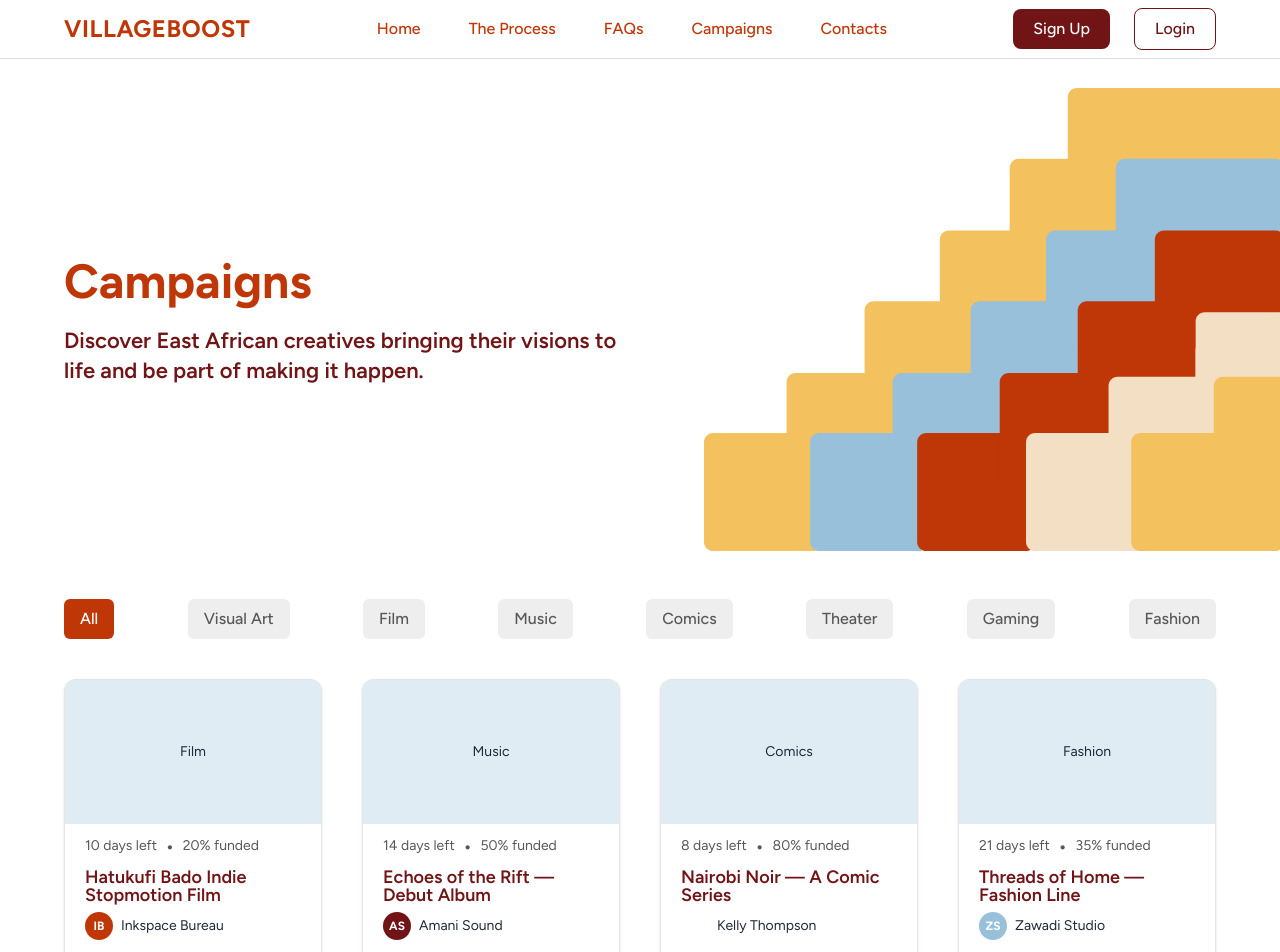
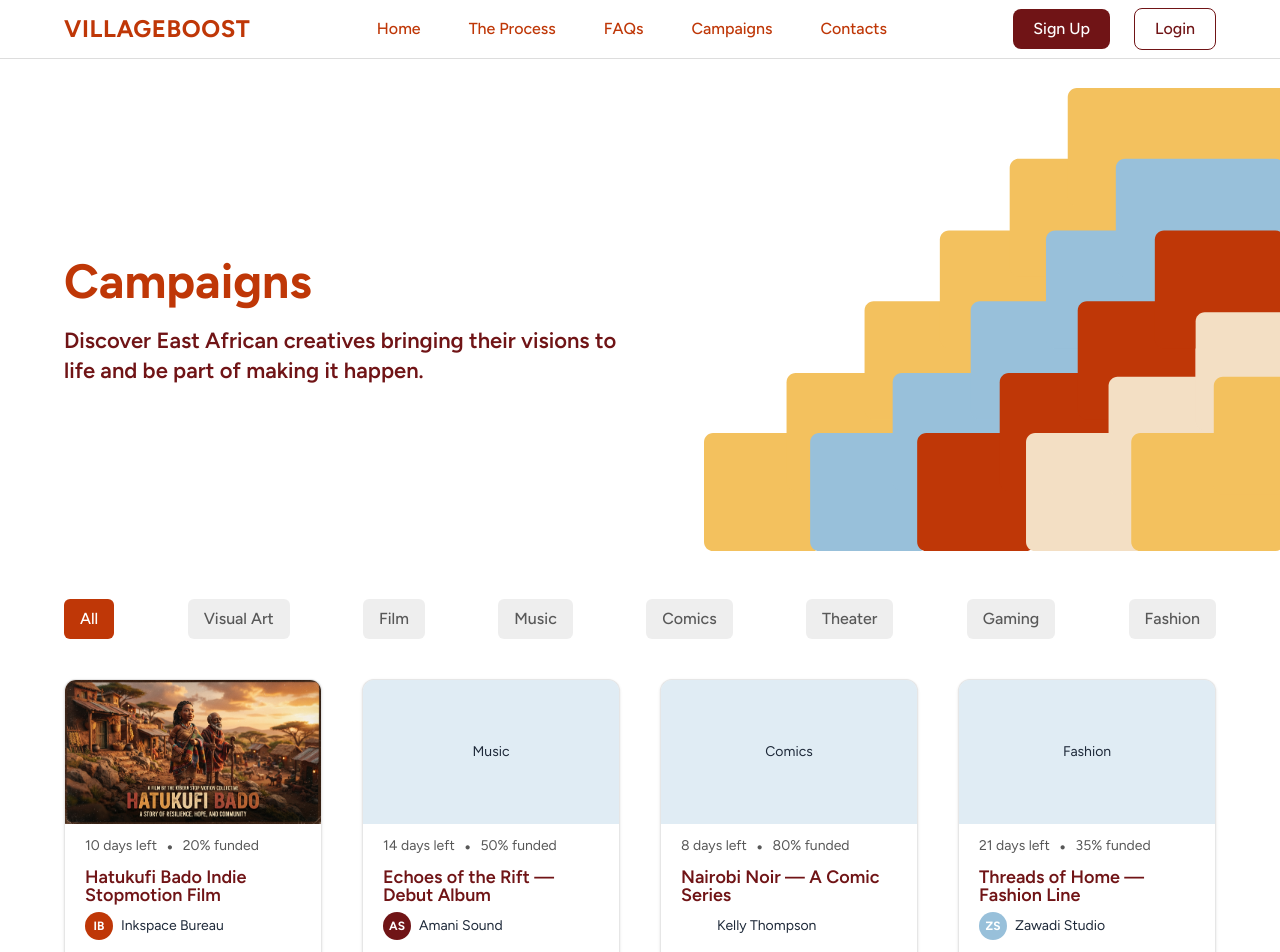
Before and after one commit to villageboost-org/villageboost, a Next.js app: page /campaigns in a window 1280 px wide. Shown: the top 952 px of the page. Built offline with nearby package versions, Linux system fonts and the light colour scheme.

Commit message:
add an imageUrl property to the campaigns object and set the campaign poster as an alternative to the placeholder image

```diff
--- a/app/campaigns/page.tsx
+++ b/app/campaigns/page.tsx
@@ -15,6 +15,7 @@ const campaigns = [
     daysLeft: 10,
     funded: 20,
     category: "Film",
+    imageUrl: "/hatukufi-bado-poster.jpeg",
   },
   {
     title: "Echoes of the Rift — Debut Album",
--- a/app/components/campaigns/CampaignCard.tsx
+++ b/app/components/campaigns/CampaignCard.tsx
@@ -1,3 +1,4 @@
+import Image from "next/image";
 import PlaceholderImage from "@/app/components/PlaceholderImage";
 
 function ArrowIcon() {
@@ -22,6 +23,7 @@ type CampaignCardProps = {
   daysLeft: number;
   funded: number;
   category: string;
+  imageUrl?: string;
 };
 
 export default function CampaignCard({
@@ -33,10 +35,22 @@ export default function CampaignCard({
   daysLeft,
   funded,
   category,
+  imageUrl,
 }: CampaignCardProps) {
   return (
     <article className="flex flex-col overflow-hidden rounded-xl border border-grey/15 bg-white shadow-sm">
-      <PlaceholderImage label={category} className="aspect-video w-full" />
+      {imageUrl ? (
+        <Image
+          src={imageUrl}
+          alt={title}
+          width={1280}
+          height={720}
+          sizes="(min-width: 1280px) 25vw, (min-width: 1024px) 33vw, (min-width: 768px) 50vw, 100vw"
+          className="aspect-video w-full object-cover"
+        />
+      ) : (
+        <PlaceholderImage label={category} className="aspect-video w-full" />
+      )}
 
       <div className="flex flex-1 flex-col p-5 pt-2">
         <div className="flex items-center gap-2 text-sm text-grey">
@@ -61,7 +75,10 @@ export default function CampaignCard({
         <div className="mt-2 flex items-end justify-between">
           <div>
             <p className="font-bold text-rust-red">
-              Sh {pledged} <span className="text-sm text-grey font-normal! ml-0.5">pledged</span>
+              Sh {pledged}{" "}
+              <span className="text-sm text-grey font-normal! ml-0.5">
+                pledged
+              </span>
             </p>
           </div>
           <span className="text-rust-red">
```
Also changed, not shown: public/hatukufi-bado-poster.jpeg (added).
